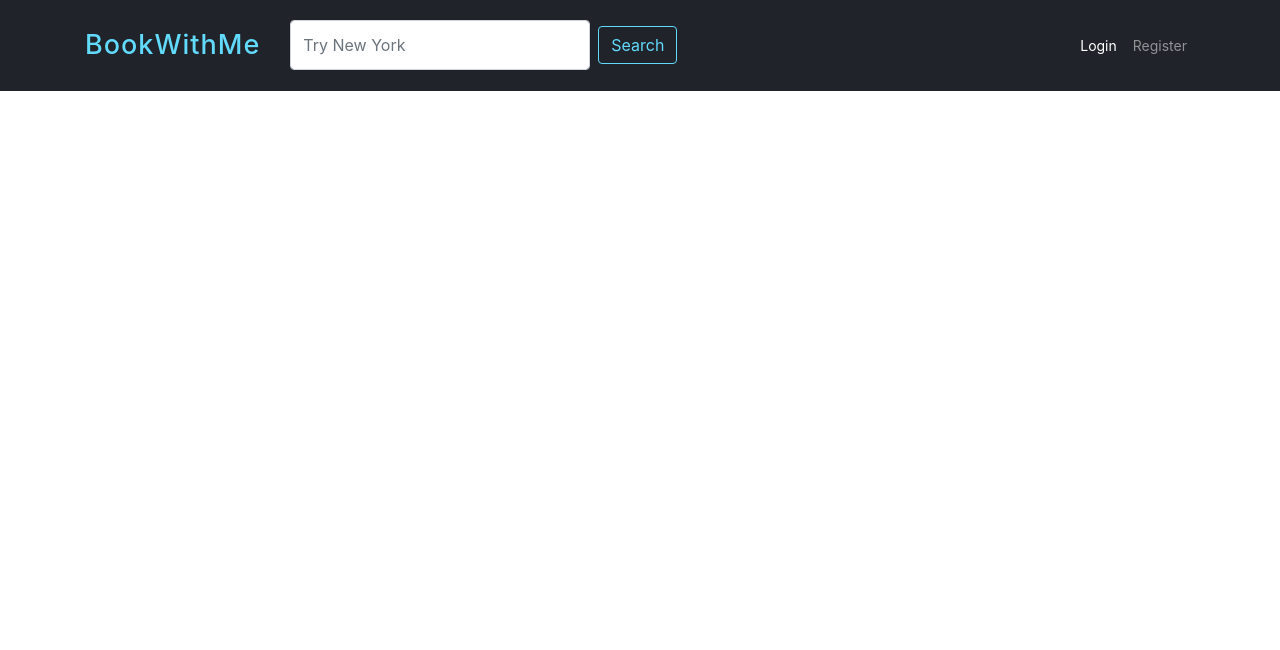
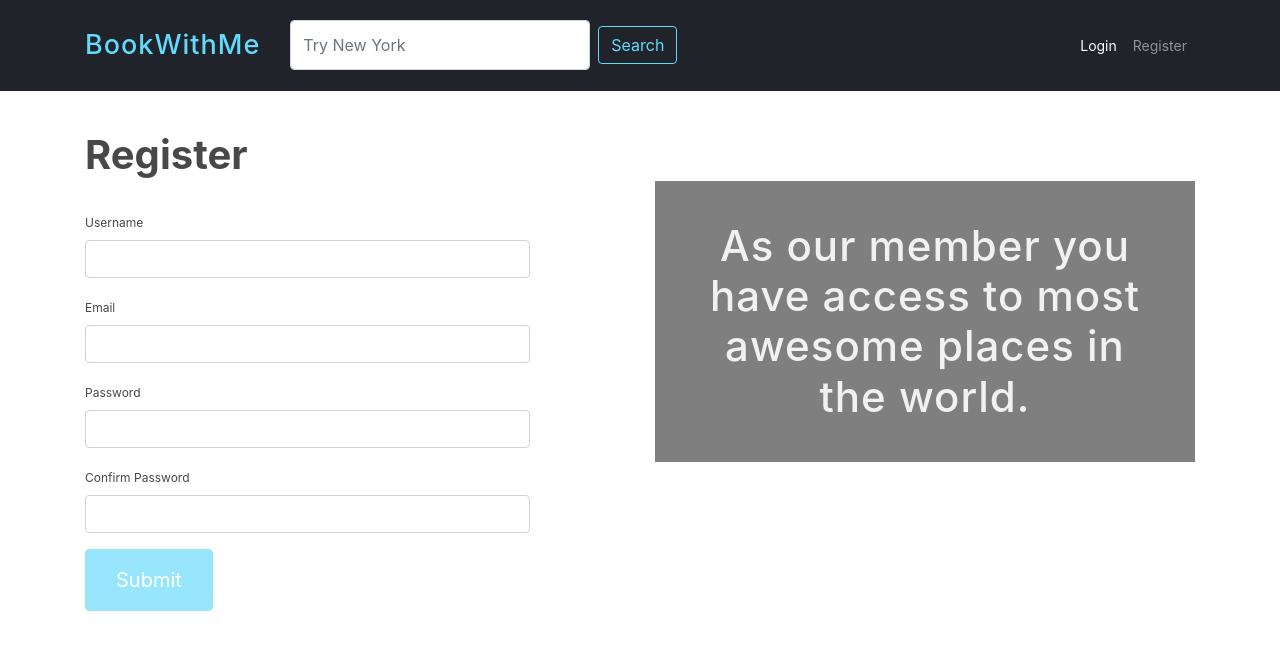
Before and after one commit to FranklinParker/ReactAirBnbUdemy, a React (Create React App) app: page /register in a window 1280 px wide. Shown: the top 650 px of the page. Built offline with nearby package versions, Linux system fonts and the light colour scheme; what react-google-maps would draw is missing.

Commit message:
validate

```diff
--- a/package.json
+++ b/package.json
@@ -30,6 +30,7 @@
     "react-router-dom": "^4.2.2",
     "react-scripts": "1.1.4",
     "redux": "^3.7.2",
+    "redux-form": "^7.3.0",
     "redux-thunk": "^2.2.0",
     "titlelize": "^0.18.0"
   },
--- a/src/App.css
+++ b/src/App.css
@@ -96,6 +96,37 @@
     margin-bottom: 15px;
     font-weight: 300; }
 
+.bwm-form {
+  color: #484848; }
+  .bwm-form h1 {
+    font-weight: 700;
+    margin-bottom: 30px; }
+  .bwm-form .image-container {
+    position: relative; }
+    .bwm-form .image-container img {
+      width: 100%;
+      border-radius: 5px; }
+  .bwm-form label {
+    font-size: 12px; }
+  .bwm-form .form-text {
+    font-size: 13px; }
+  .bwm-form .catchphrase {
+    text-align: center;
+    font-size: 42px;
+    position: absolute;
+    color: #f1f1f1;
+    padding: 40px;
+    background-color: rgba(0, 0, 0, 0.5);
+    margin-top: 50px;
+    letter-spacing: 1px; }
+  .bwm-form .btn-form {
+    margin-top: 15px; }
+
+.bwm-res-errors {
+  margin: 10px 0; }
+  .bwm-res-errors p {
+    margin-bottom: 5px; }
+
 .page-title {
   font-size: 30px;
   font-weight: 700;
@@ -109,3 +140,13 @@
 
 .condo {
   color: #d68000; }
+
+.btn-bwm {
+  background-color: #61dafb;
+  border-color: #61dafb;
+  color: white;
+  padding: 15px 30px;
+  font-size: 20px; }
+  .btn-bwm:hover, .btn-bwm:focus, .btn-bwm:active {
+    border-color: #61dafb !important;
+    background-color: #61dafb !important; }
--- a/src/App.js
+++ b/src/App.js
@@ -5,6 +5,8 @@ import RentalListing from './components/rental/rental-listing/RentalListing';
 import RentalDetail from "./components/rental/rental-detail/RentalDetail";
 import {Provider} from 'react-redux';
 import './App.css';
+import {Login} from "./components/login/Login";
+import {Register} from "./components/register/Register";
 
 const store = require('./reducers').init();
 
@@ -18,6 +20,8 @@ class App extends Component {
             <Header/>
             <div className="container">
               <Route exact path='/' render={() => <Redirect to='/rentals'/>}/>
+              <Route exact path="/login" component={Login}/>
+              <Route exact path="/register" component={Register}/>
               <Route exact path="/rentals" component={RentalListing}/>
               <Route exact path="/rentals/:id" component={RentalDetail}/>
 
--- /dev/null
+++ b/src/components/login/Login.js
@@ -0,0 +1,14 @@
+import React, {Component} from 'react';
+
+
+export class Login extends Component {
+
+  render() {
+    return (
+      <div className="container">
+        <h1 className="blue">Login Page</h1>
+      </div>
+    );
+
+  }
+}
--- /dev/null
+++ b/src/components/register/Register.js
@@ -0,0 +1,32 @@
+import React, {Component} from 'react';
+import RegisterForm from './RegisterForm'
+
+
+export class Register extends Component {
+  registerUser(userData) {
+    alert(JSON.stringify(userData, null, 2));
+  }
+
+  render() {
+    return (
+      <section id='register'>
+        <div className='bwm-form'>
+          <div className='row'>
+            <div className='col-md-5'>
+              <h1>Register</h1>
+              <RegisterForm submitCb={this.registerUser}/>
+            </div>
+            <div className='col-md-6 ml-auto'>
+              <div className='image-container'>
+                <h2 className='catchphrase'>As our member you have access to most awesome places in the world.</h2>
+                <img src='' alt=""/>
+              </div>
+            </div>
+          </div>
+        </div>
+      </section>
+
+    );
+
+  }
+}
--- /dev/null
+++ b/src/components/register/RegisterForm.js
@@ -0,0 +1,93 @@
+import React from 'react'
+import {Field, reduxForm} from 'redux-form'
+
+const renderField = ({
+                       input,
+                       label,
+                       className,
+                       type,
+                       meta: {touched, error, warning}
+                     }) => (
+  <div className='form-group'>
+    <label>{label}</label>
+    <div className='input-group'>
+      <input {...input} type={type} className={className}/>
+    </div>
+    {touched &&
+    ((error && <div className='alert alert-danger'>{error}</div>))}
+  </div>
+)
+
+const RegisterForm = props => {
+  const {handleSubmit, pristine, reset, submitting, submitCb} = props;
+  return (
+    <form onSubmit={handleSubmit(submitCb)}>
+
+      <Field
+        name="username"
+        type="text"
+        className='form-control'
+        component={renderField}
+        label='Username'
+      />
+
+      <Field
+        name="email"
+        type="email"
+        className='form-control'
+        component={renderField}
+        label='Email'
+      />
+
+      <Field
+        name="password"
+        type="password"
+        className='form-control'
+        component={renderField}
+        label='Password'
+      />
+      <Field
+        name="passwordConfirmation"
+        type="password"
+        label='Confirm Password'
+        className='form-control'
+        component={renderField}
+      />
+      <div>
+        <button type="submit"
+                className='btn btn-bwm'
+                disabled={pristine || submitting}>
+          Submit
+        </button>
+
+      </div>
+    </form>
+  )
+}
+const validate = values => {
+  const errors = {}
+  if (!values.username) {
+    errors.username = 'User name is required'
+  }
+  if (values.username && values.username.length < 4) {
+    errors.username = 'User name must be at 4 Characters'
+  }
+  if (!values.email) {
+    errors.email = 'Please enter email'
+  } else if (!/^[A-Z0-9._%+-]+@[A-Z0-9.-]+\.[A-Z]{2,4}$/i.test(values.email)) {
+    errors.email = 'Please enter valid email'
+  }
+
+  if (!values.passwordConfirmation) {
+    errors.passwordConfirmation = 'Password Confirmation required'
+  }
+
+  if (values.password !== values.passwordConfirmation) {
+    errors.password = 'Passwords must match'
+  }
+  return errors
+}
+export default reduxForm({
+  form: 'registerForm',
+  validate
+})(RegisterForm)
--- a/src/reducers/index.js
+++ b/src/reducers/index.js
@@ -1,13 +1,14 @@
 import { rentalReducer, selectRentalReducer} from "./rental-reducer";
 import thunk from 'redux-thunk';
 import { createStore, applyMiddleware, compose, combineReducers } from 'redux';
-
+import { reducer as formReducer } from 'redux-form';
 
 
 export const init = () => {
-  const reducer= combineReducers({
+  const reducer = combineReducers({
     rentals: rentalReducer,
-    rental: selectRentalReducer
+    rental: selectRentalReducer,
+    form:  formReducer
   });
   const composeEnhancers = window.__REDUX_DEVTOOLS_EXTENSION_COMPOSE__ || compose;
 
--- a/src/shared/Header.js
+++ b/src/shared/Header.js
@@ -15,8 +15,8 @@ export function Header() {
         </button>
         <div className='collapse navbar-collapse' id='navbarNavAltMarkup'>
           <div className='navbar-nav ml-auto'>
-            <a className='nav-item nav-link active' href=''>Login <span className='sr-only'>(current)</span></a>
-            <a className='nav-item nav-link' href=''>Register</a>
+            <Link className='nav-item nav-link active' to='/login'>Login <span className='sr-only'>(current)</span></Link>
+            <Link className='nav-item nav-link' to='/register'>Register</Link>
           </div>
         </div>
       </div>
--- a/src/styles/_main.scss
+++ b/src/styles/_main.scss
@@ -2,6 +2,8 @@
 @import "header/header.scss";
 @import "rental/rental-listing.scss";
 @import "rental/rental-detail.scss";
+@import "form/form.scss";
+
 
 .page-title{
   font-size: 30px;
@@ -20,3 +22,16 @@
 .condo {
   color: #d68000;
 }
+
+.btn-bwm {
+  background-color: $main-color;
+  border-color: $main-color;
+  color: white;
+  padding: 15px 30px;
+  font-size: 20px;
+
+  &:hover, &:focus, &:active {
+    border-color: $main-color !important;
+    background-color: $main-color !important;
+  }
+}
--- /dev/null
+++ b/src/styles/form/_form.scss
@@ -0,0 +1,46 @@
+.bwm-form {
+  color: $main-text-gray-color;
+
+  h1 {
+    font-weight: 700;
+    margin-bottom: 30px;
+  }
+  .image-container {
+    position: relative;
+
+    img {
+      width: 100%;
+      border-radius: 5px;
+    }
+  }
+
+  label {
+    font-size: 12px;
+  }
+
+  .form-text {
+    font-size: 13px;
+  }
+
+  .catchphrase {
+    text-align: center;
+    font-size: 42px;
+    position: absolute;
+    color: #f1f1f1;
+    padding: 40px;
+    background-color: rgba(0,0,0, 0.5);
+    margin-top: 50px;
+    letter-spacing: 1px;
+  }
+  .btn-form{
+    margin-top: 15px;
+  }
+}
+
+.bwm-res-errors {
+  margin: 10px 0;
+
+  p {
+    margin-bottom: 5px;
+  }
+}
```
Also changed, not shown: 1 other file (tests, documents, lock files or other folders).
